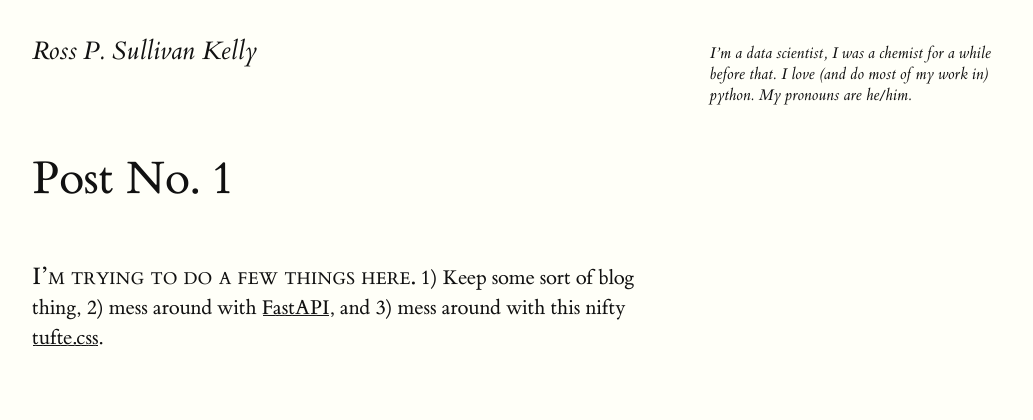
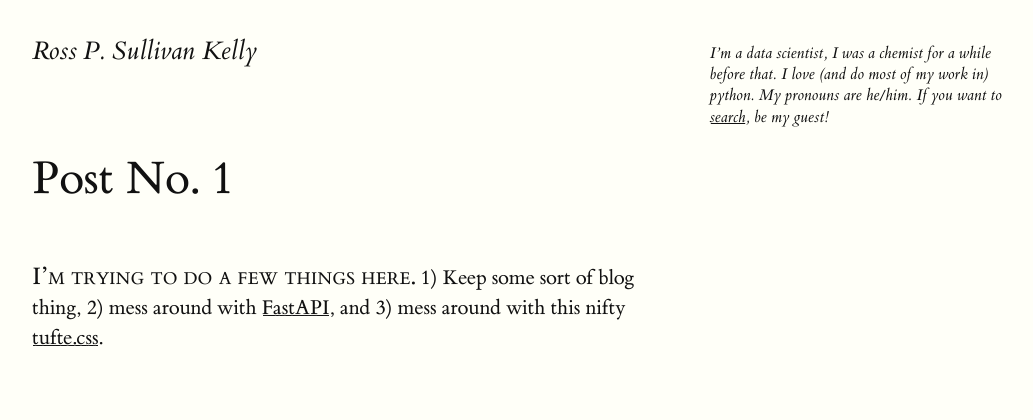
Before and after one commit to Rosster/fast_api_website, a FastAPI app: template templates/post_1.html in a window 1280 px wide. Shown: the top 420 px of the page, without its empty margins (128-1161 px from the left). Run offline with FastAPI, Linux system fonts and the light colour scheme; the template is opened without the code that fills it, so the values that code supplies are empty; parts of the project's set-up code (start-up, migrations or seed data) failed here and were passed over; some libraries are stand-ins or nearby versions; some web fonts are replaced.

Commit message:
Just adding a search link!

```diff
--- a/templates/base_document.html
+++ b/templates/base_document.html
@@ -51,7 +51,7 @@
     <section>
         <p class="subtitle"><a href="/" class="no-tufte-underline">Ross P. Sullivan Kelly</a>
             {% call marginnote("mn-who-am-i") %}
-            I'm a data scientist, I was a chemist for a while before that.  I love (and do most of my work in) python.  My pronouns are he/him.
+            I'm a data scientist, I was a chemist for a while before that.  I love (and do most of my work in) python.  My pronouns are he/him. If you want to <a href="#terminal_content">search</a>, be my guest!
             {% endcall %}
         </p>
     </section>
```
